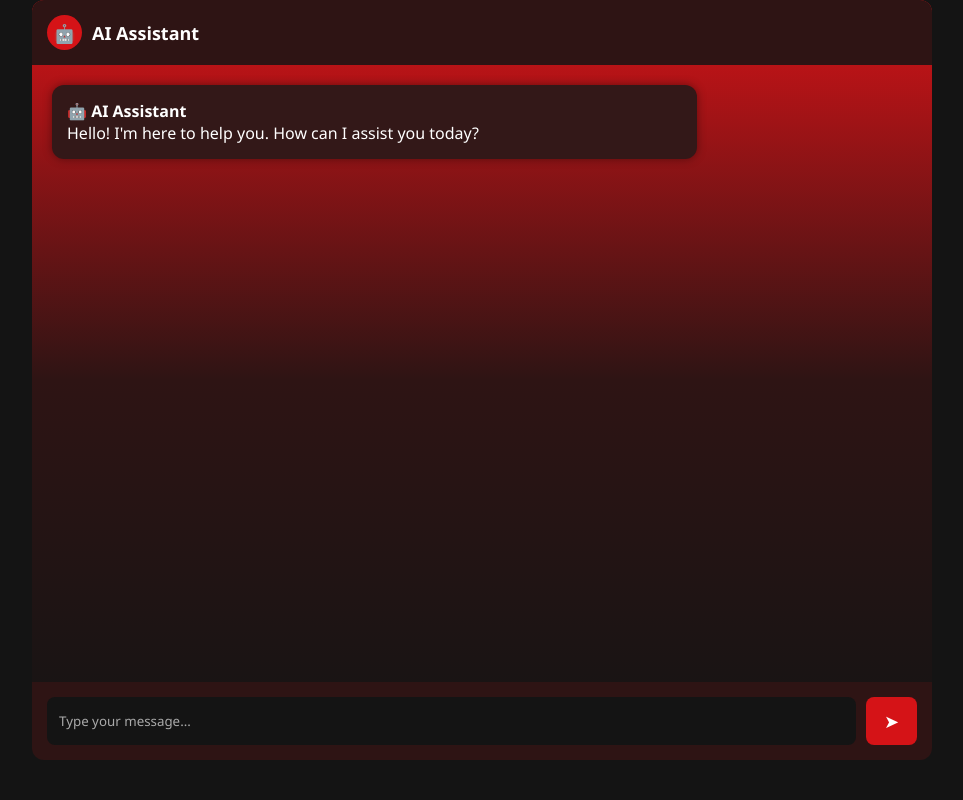
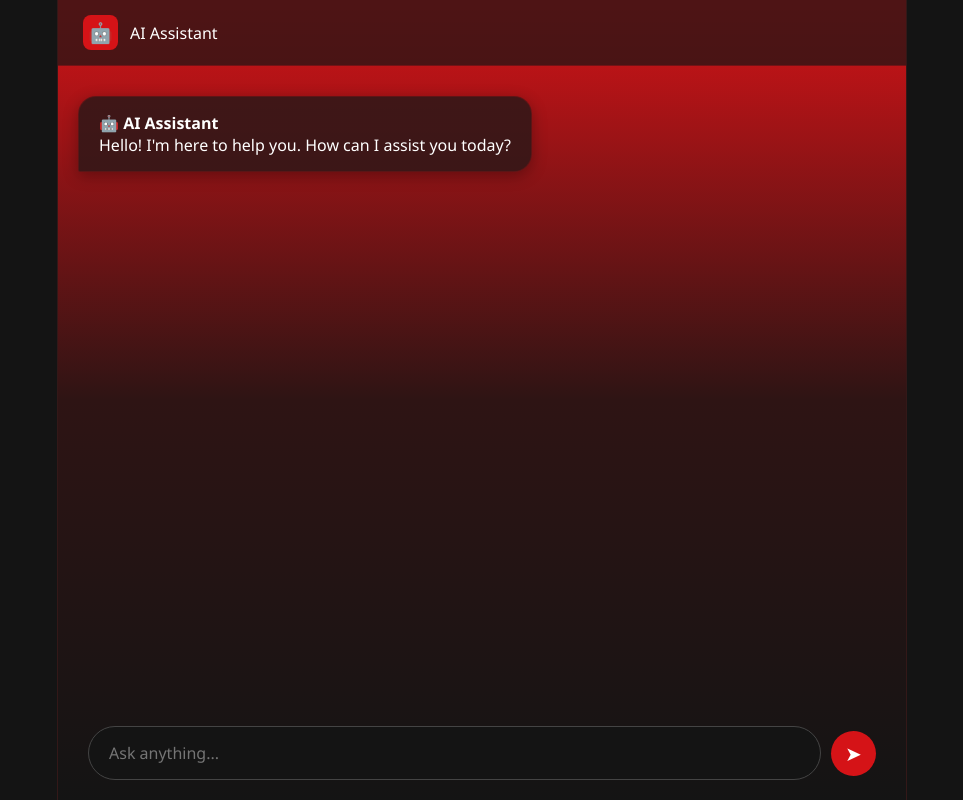
Before and after one commit to bhaskar950880/Ai--chatbot, a Flask app: page / in a window 1280 px wide. Shown: the whole page, without its empty margins (158-1121 px from the left). Run offline with Flask 3, Linux system fonts and the light colour scheme.

Commit message:
sab naya hai

```diff
--- a/app.py
+++ b/app.py
@@ -3,31 +3,32 @@ from flask import Flask, render_template, request, jsonify
 import google.generativeai as genai
 from dotenv import load_dotenv
 
+# .env file load karna
 load_dotenv()
+
 app = Flask(__name__)
+
+# API Key load karna
 API_KEY = os.getenv("GEMINI_API_KEY")
 
-# --- MODEL SELECTION LOGIC ---
+# --- MODEL SETUP (Bina date ke, sirf connection) ---
 model = None
 try:
-    genai.configure(api_key=API_KEY)
+    if not API_KEY:
+        print("❌ Error: API Key nahi mili!")
+    else:
+        genai.configure(api_key=API_KEY)
 
-    # Available models ki list nikalna
-    available_models = [m.name for m in genai.list_models() if 'generateContent' in m.supported_generation_methods]
-    print(f"Available Models: {available_models}")
+        # 404 Error se bachne ke liye hum available model auto-detect kar rahe hain
+        available_models = [m.name for m in genai.list_models() if 'generateContent' in m.supported_generation_methods]
 
-    # Sabse pehle 'gemini-1.5-flash' try karo, phir 'gemini-1.5-pro', phir jo bhi mile
-    if any("gemini-1.5-flash" in m for m in available_models):
-        model_name = "gemini-1.5-flash"
-    elif any("gemini-1.5-pro" in m for m in available_models):
-        model_name = "gemini-1.5-pro"
-    else:
-        # Agar upar waale nahi mile toh jo pehla model hai wahi le lo
-        model_name = available_models[0].split('/')[-1]
-
-    model = genai.GenerativeModel(model_name)
-    print(f"✅ AI Connected using model: {model_name}")
-
+        if available_models:
+            # Jo model aapke account mein chalta hai wahi pick hoga (e.g., gemini-1.5-flash)
+            active_model = available_models[0]
+            model = genai.GenerativeModel(active_model)
+            print(f"✅ AI Connected using: {active_model}")
+        else:
+            print("❌ No models found!")
 except Exception as e:
     print(f"❌ Setup Error: {e}")
 
@@ -37,20 +38,21 @@ def home():
 
 @app.route("/chat", methods=["POST"])
 def chat():
+    if not model:
+        return jsonify({"reply": "AI Setup error. Check Console."})
+
     try:
         data = request.get_json()
         user_msg = data.get("message")
 
-        if not model:
-            return jsonify({"reply": "AI setup sahi se nahi hua. Console check karein."})
+        # Puraana simple tarika: No Date, No Instructions
+        response = model.generate_content(user_msg)
 
-        # AI se response mangna
-        response = model.generate_content(user_msg)
         return jsonify({"reply": response.text})
 
     except Exception as e:
         print(f"❌ Chat Error: {e}")
-        return jsonify({"reply": f"Error: {str(e)}"})
+        return jsonify({"reply": "Kuch error aa gaya hai, terminal check karein!"})
 
 if __name__ == "__main__":
     app.run(debug=True)
--- a/static/script.js
+++ b/static/script.js
@@ -1,88 +1,58 @@
 function send() {
-
     let input = document.getElementById("msg");
-
     let msg = input.value.trim();
-
     let chat = document.getElementById("chat");
-
-
 
     if (msg === "") return;
 
-
-
-    // USER MESSAGE
-
+    // 1. USER MESSAGE: Screen par user ka message dikhana
     let userDiv = document.createElement("div");
-
     userDiv.className = "user-msg";
-
     userDiv.innerHTML = "<b>You</b><br>" + msg;
-
     chat.appendChild(userDiv);
-
     chat.scrollTop = chat.scrollHeight;
 
-
-
-    // TYPING INDICATOR
-
+    // 2. TYPING INDICATOR: Bot soch raha hai...
     let typingDiv = document.createElement("div");
-
     typingDiv.className = "bot-msg typing";
-
     typingDiv.innerText = "AI Agent is typing...";
-
     chat.appendChild(typingDiv);
-
     chat.scrollTop = chat.scrollHeight;
 
-
-
+    // 3. FETCH: Server se data mangwana
     fetch("/chat", {
-
         method: "POST",
-
         headers: {"Content-Type": "application/json"},
-
         body: JSON.stringify({ message: msg })
-
     })
-
     .then(res => res.json())
-
     .then(data => {
-
+        // Typing indicator hatana
         chat.removeChild(typingDiv);
 
-
-
+        // 4. BOT MESSAGE: Markdown parsing ke saath
         let botDiv = document.createElement("div");
-
         botDiv.className = "bot-msg";
 
-        botDiv.innerHTML = "<b>🤖 AI Agent</b><br>" + data.reply;
+        // YAHAN BADLAV HAI:
+        // marked.parse(data.reply) use karne se paragraphs aur points sahi ho jayenge
+        botDiv.innerHTML = "<b>🤖 AI Agent</b><br>" + marked.parse(data.reply);
 
         chat.appendChild(botDiv);
-
         chat.scrollTop = chat.scrollHeight;
-
+    })
+    .catch(error => {
+        console.error("Error:", error);
+        chat.removeChild(typingDiv);
     });
 
-
-
+    // Input field khali karna
     input.value = "";
-
 }
 
+// Enter Key support
 document.getElementById("msg").addEventListener("keydown", function(e) {
-
     if (e.key === "Enter") {
-
         send();
-
     }
-
-}
-);
+});
--- a/static/style.css
+++ b/static/style.css
@@ -10,127 +10,132 @@
 body {
     background: #141414;
     height: 100vh;
+    display: flex;
+    justify-content: center; /* Grok ki tarah center mein */
 }
 
 /* App container */
 .app {
-    max-width: 900px;
-    height: 95vh;
-    margin: auto;
+    width: 100%;
+    max-width: 850px; /* Grok style wide look */
+    height: 100vh;
     background: linear-gradient(
         180deg,
         #D51317,
         #2E1414FF,
         #141414
-    );
+    ); /* Aapka pasandida gradient */
     display: flex;
     flex-direction: column;
-    border-radius: 12px;
-    overflow: hidden;
+    border-left: 1px solid #331818;
+    border-right: 1px solid #331818;
 }
 
 /* Header */
 .header {
-    background: #2E1414FF;
-    padding: 15px;
+    background: rgba(46, 20, 20, 0.8); /* Transparent dark grey */
+    padding: 15px 25px;
     display: flex;
     align-items: center;
-    gap: 10px;
+    gap: 12px;
     color: white;
-    font-size: 18px;
-    font-weight: bold;
+    border-bottom: 1px solid rgba(213, 19, 23, 0.3); /* Patli red line */
 }
 
 .logo {
     background: #D51317;
     width: 35px;
     height: 35px;
-    border-radius: 50%;
+    border-radius: 8px; /* Squircle shape */
     display: flex;
     align-items: center;
     justify-content: center;
+    font-size: 20px;
 }
 
 /* Chat area */
 .chat-area {
     flex: 1;
-    padding: 20px;
+    padding: 30px 20px;
     overflow-y: auto;
+    display: flex;
+    flex-direction: column;
+    gap: 20px; /* Messages ke beech mein gap */
 }
 
-/* Bot message */
+/* Bot message - Minimalist Red Style */
 .bot-msg {
-    background: #331818FF;
+    background: rgba(51, 24, 24, 0.9); /* Dark Grey-Red tint */
     color: white;
-    padding: 15px;
-    border-radius: 12px;
-    margin-bottom: 15px;
-    max-width: 75%;
-    box-shadow: 0 0 10px rgba(0,0,0,0.4);
+    padding: 15px 20px;
+    border-radius: 18px 18px 18px 2px;
+    max-width: 80%;
+    align-self: flex-start;
+    border: 1px solid rgba(213, 19, 23, 0.2); /* Halka red border */
+    box-shadow: 0 4px 15px rgba(0,0,0,0.3);
 }
 
-/* User message */
+/* User message - Bold Red Style */
 .user-msg {
-    background: #6B060AFF;
+    background: #6B060AFF; /* Aapka dark red */
     color: white;
-    padding: 15px;
-    border-radius: 12px;
-    margin-bottom: 15px;
-    max-width: 75%;
-    margin-left: auto;
-    text-align: right;
-    box-shadow: 0 0 10px rgba(0,0,0,0.4);
+    padding: 15px 20px;
+    border-radius: 18px 18px 2px 18px;
+    max-width: 80%;
+    align-self: flex-end; /* Grok ki tarah right side */
+    box-shadow: 0 4px 15px rgba(0,0,0,0.3);
 }
 
-/* Input area */
+/* Input area - Iconic Floating Pill Bar */
 .input-area {
-    background: #2E1414FF;
-    padding: 15px;
+    padding: 20px 30px;
+    background: transparent;
     display: flex;
+    align-items: center;
     gap: 10px;
 }
 
 .input-area input {
     flex: 1;
-    padding: 12px;
-    border-radius: 8px;
-    border: none;
-    background: #141414;
+    padding: 15px 20px;
+    border-radius: 30px; /* Pill shape like Grok */
+    border: 1px solid #444;
+    background: #141414; /* Dark grey input */
     color: white;
+    outline: none;
+    font-size: 16px;
+    transition: 0.3s;
 }
 
-.input-area input::placeholder {
-    color: #aaa;
+.input-area input:focus {
+    border-color: #D51317; /* Focus hone par red glow */
 }
 
 .input-area button {
-    background: #D51317;
+    background: #D51317; /* Aapka signature red */
     border: none;
-    padding: 12px 18px;
-    border-radius: 8px;
+    width: 45px;
+    height: 45px;
+    border-radius: 50%; /* Round button */
     color: white;
-    font-size: 18px;
+    font-size: 20px;
     cursor: pointer;
+    display: flex;
+    align-items: center;
+    justify-content: center;
+    transition: 0.2s;
 }
 
 .input-area button:hover {
-    opacity: 0.85;
+    transform: scale(1.05);
+    background: #f0161b;
 }
 
-/* Scrollbar (optional) */
+/* Custom Scrollbar */
 .chat-area::-webkit-scrollbar {
-    width: 6px;
+    width: 5px;
 }
-
 .chat-area::-webkit-scrollbar-thumb {
     background: #6B060AFF;
     border-radius: 10px;
 }
-.typing {
-    font-style: italic;
-    opacity: 0.8;
-    margin-bottom: 15px;
-}
-.fade-in {
-    animation: fadeIn 0.5s ease-in;
-}
--- a/templates/index.html
+++ b/templates/index.html
@@ -1,35 +1,36 @@
 <!DOCTYPE html>
-<html>
+<html lang="en">
 <head>
-    <title>AI ChatBot</title>
+    <script src="https://cdn.jsdelivr.net/npm/marked/marked.min.js"></script>
+    <meta charset="UTF-8">
+    <meta name="viewport" content="width=device-width, initial-scale=1.0">
+    <title>AI ChatBot | Red Edition</title>
     <link rel="stylesheet" href="/static/style.css">
 </head>
 <body>
 
 <div class="app">
 
-    <!-- HEADER -->
     <div class="header">
         <div class="logo">🤖</div>
         <div class="title">AI Assistant</div>
     </div>
 
-    <!-- CHAT AREA -->
     <div id="chat" class="chat-area">
-        <div class="bot-msg">
-            <b> 🤖 AI Assistant</b><br>
+        <div class="bot-msg fade-in">
+            <b>🤖 AI Assistant</b><br>
             Hello! I'm here to help you. How can I assist you today?
         </div>
     </div>
 
-    <!-- INPUT -->
     <div class="input-area">
-        <input type="text" id="msg" placeholder="Type your message...">
+        <input type="text" id="msg" placeholder="Ask anything..." autocomplete="off">
         <button onclick="send()">➤</button>
     </div>
 
 </div>
 
 <script src="/static/script.js"></script>
+
 </body>
 </html>
```
